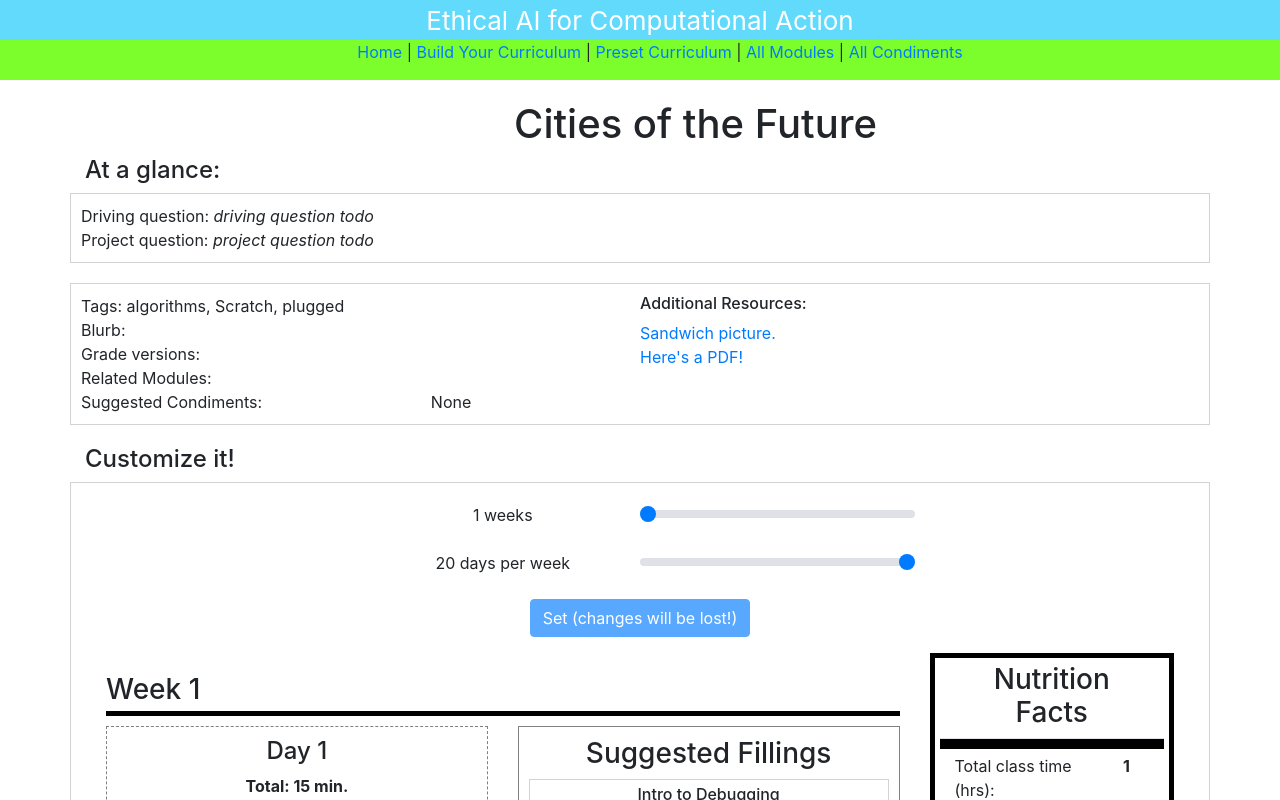
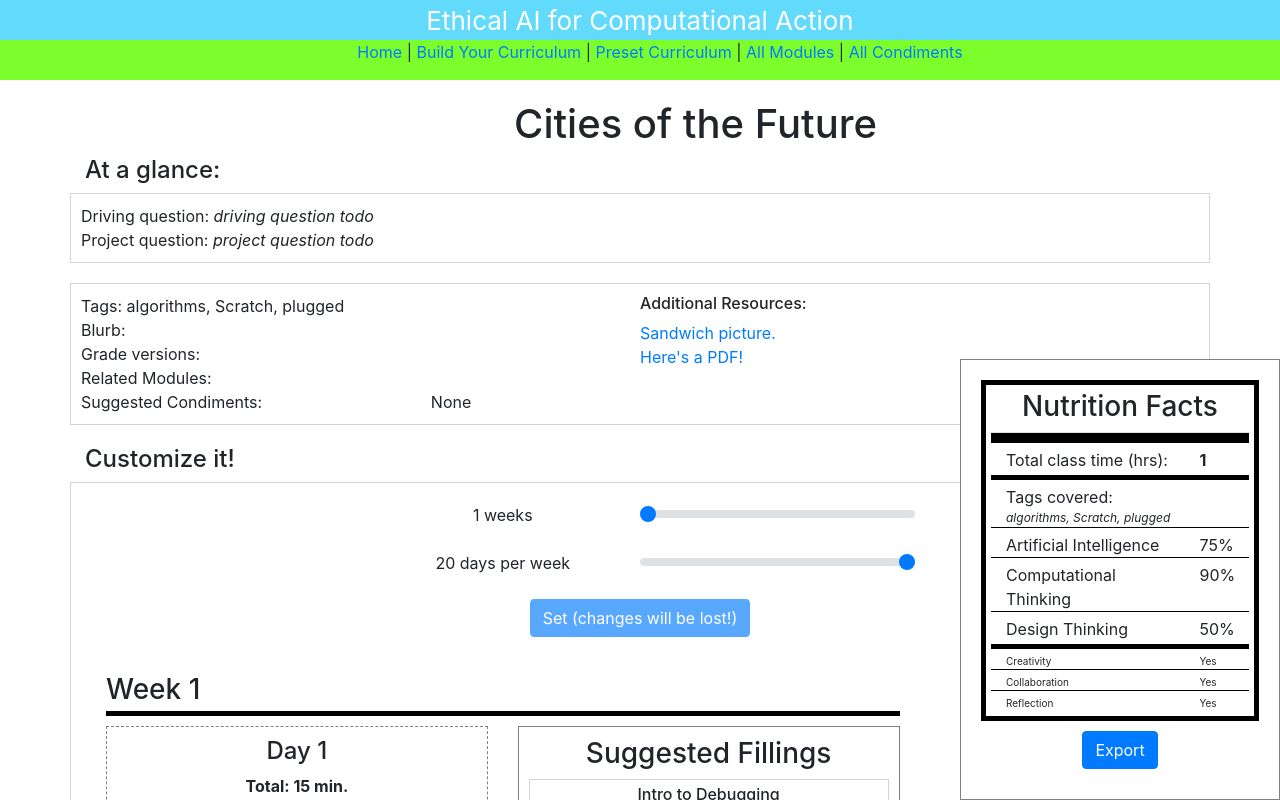
Before and after one commit to brandonwang15/meng-sandwich-app, a React (Create React App) app in the folder client/: page /sandwich/1 in a window 1280 px wide. Shown: the top 800 px of the page. Built offline with nearby package versions, Linux system fonts and the light colour scheme.

Commit message:
Bring back the fixed sidebar in the Sandwich Builder from a previously reverted commit.

```diff
--- a/client/src/components/modules/sandwich-builder-v2/SandwichBuilderWeekly.js
+++ b/client/src/components/modules/sandwich-builder-v2/SandwichBuilderWeekly.js
@@ -13,7 +13,7 @@ import PropTypes from 'prop-types';
 import { builderMoveFilling, setWeekAndDays, builderResetSandwichContents, setExportResults } from '../../../actions'
 import WeeklySandwichNutritionFacts from "./WeeklySandwichNutritionFacts";
 
-import {startExport} from "../../../misc/SandwichHelpers";
+import { startExport } from "../../../misc/SandwichHelpers";
 
 import styled from 'styled-components';
 import store from "../../../store";
@@ -36,6 +36,29 @@ const SetButton = styled.button`
     margin: auto;
 `;
 
+const Sidebar = styled.div`
+    position: fixed;
+    bottom: 0;
+    right: 0;
+    height: auto;
+    width: auto;
+    padding: 0px;
+    z-index:99;
+    background-color: white;
+    border: 1px solid gray;
+`;
+
+const SidebarContent = styled.div`
+    padding: 20px;
+`;
+
+const FillingInfobox = styled.div`
+    border-bottom: 1px solid gray;
+    background-color: #61f7ff;
+    width: 100%;
+    padding: 20px;
+`;
+
 class SandwichBuilderWeekly extends React.Component {
 
     // Parse a plan id string of the format: "plan-list-{week}-{day}"
@@ -54,6 +77,7 @@ class SandwichBuilderWeekly extends React.Component {
             nWeeks: sandwich.nWeeks,
             daysPerWeek: sandwich.daysInWeek,
             weeksDaysNeedUpdate: false,
+            selectedFilling: null,
         };
 
         // Bind class functions
@@ -62,6 +86,7 @@ class SandwichBuilderWeekly extends React.Component {
         this.updateWeeksLabel = this.updateWeeksLabel.bind(this);
         this.updateDaysLabel = this.updateDaysLabel.bind(this);
         this.startExportingMaterialsForThisSandwich = this.startExportingMaterialsForThisSandwich.bind(this);
+        this.onFillingMouseOver = this.onFillingMouseOver.bind(this);
     }
 
     makeTestBackendRequest() {
@@ -69,6 +94,20 @@ class SandwichBuilderWeekly extends React.Component {
         fetch(url)
             .then(data => { return data.text() })
             .then(res => { console.log("http response: ", res) });
+    }
+
+    onFillingMouseOver(fillingId) {
+        if (fillingId == -1) {
+            this.setState({
+                selectedFilling: null,
+            })
+        }
+
+        let sandwich = store.getState().sandwiches[this.props.sandwichId];
+
+        this.setState({
+            selectedFilling: sandwich.allFillings[fillingId],
+        })
     }
 
     setWeekAndDays() {
@@ -177,6 +216,7 @@ class SandwichBuilderWeekly extends React.Component {
                 listID={obj.id}
                 sandwich={sandwich}
                 contents={obj.contents}
+                onFillingMouseOver={this.onFillingMouseOver}
             />);
 
         }
@@ -194,15 +234,17 @@ class SandwichBuilderWeekly extends React.Component {
             let planCol = <div key="plan-col" className="col-6">{fillingListComponents[week]}</div>;
 
             let bankListObj = this.props.builderState.bankLists["bank-list-" + week];
-            let bankCol = <div key="bank-col" className="col-6">
+            let bankCol = (
+                <div key="bank-col" className="col-6">
                     <FillingBank
                         key={bankListObj.id}
                         displayTitle={"Suggested Fillings"}
                         listID={bankListObj.id}
                         sandwichId={sandwich.uid}
                         contents={bankListObj.contents}
+                        onFillingMouseOver={this.onFillingMouseOver}
                     />
-            </div>;
+                </div>);
 
             finalComponents.push(<div key={"plan-bank-col-" + week} className="row text-center">{planCol}{bankCol}</div>)
         }
@@ -233,6 +275,17 @@ class SandwichBuilderWeekly extends React.Component {
                     </div>
 
                     <div className="col-3">
+
+                    </div>
+                </div>
+                <Sidebar className="col-3">
+                    <FillingInfobox hidden={this.state.selectedFilling == null}>
+                        <h5>{this.state.selectedFilling == null ? "Select a filling!" : this.state.selectedFilling.title}</h5>
+                        <small>
+                            Lorem ipsum dolor sit amet, consectetur adipiscing elit, sed do eiusmod tempor incididunt ut labore et dolore magna aliqua.
+                        </small>
+                    </FillingInfobox>
+                    <SidebarContent>
                         <WeeklySandwichNutritionFacts sandwichId={this.props.sandwichId} />
                         <ExportButtonContainer>
                             <NavLink className="btn btn-primary" to={"/sandwich/export/" + this.props.sandwichId}>
@@ -241,8 +294,9 @@ class SandwichBuilderWeekly extends React.Component {
                                     </div>
                             </NavLink>
                         </ExportButtonContainer>
-                    </div>
-                </div>
+
+                    </SidebarContent>
+                </Sidebar>
             </div>
         )
     }
```
Lines whose indentation alone changed are shown as unchanged.
